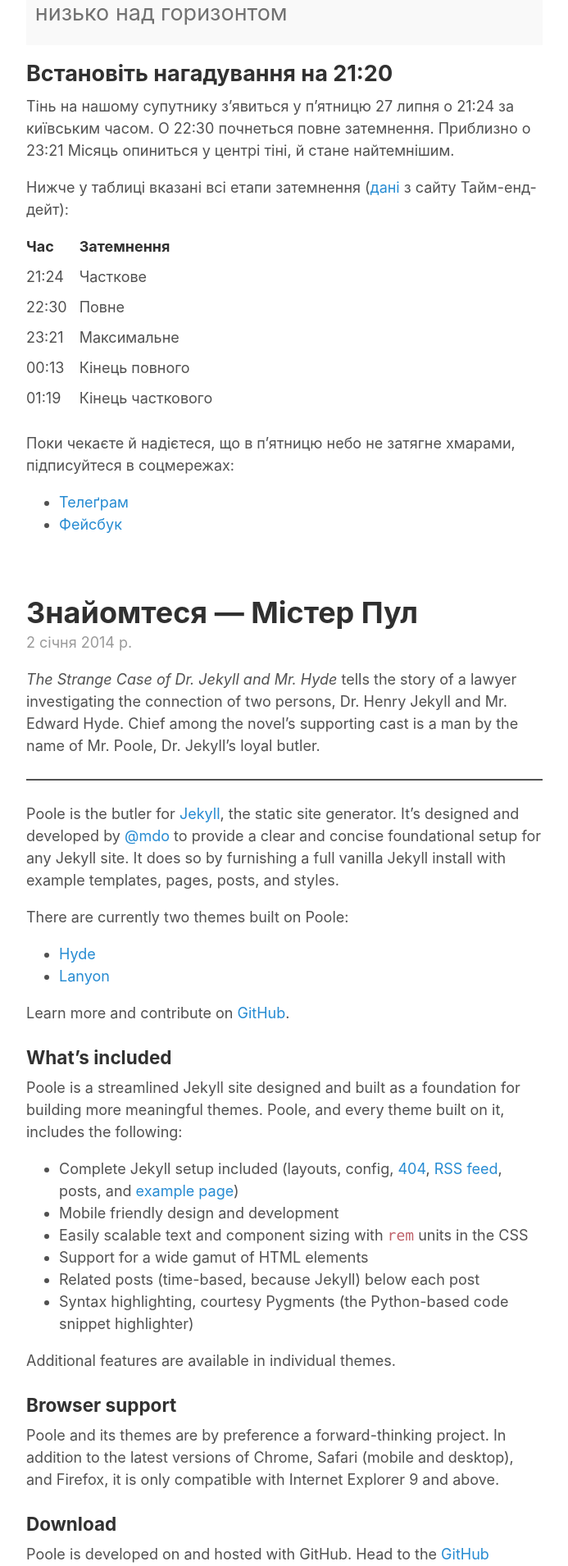
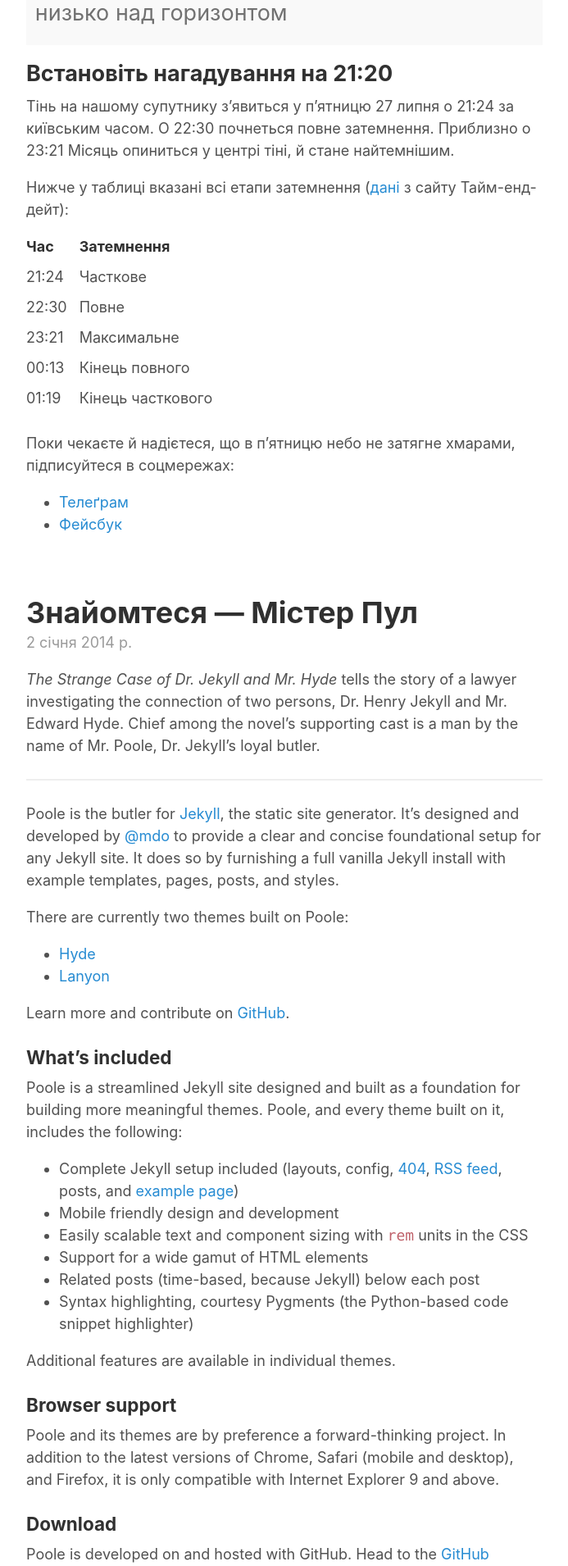
Before and after one commit to pnmrnko/pnmrnko.github.io, a Jekyll site: the page built from index.html, in a window 1280 px wide. Shown: the part 1670-3580 px from the top of the page at 82% size, without its empty margins (293-986 px from the left). Built offline with Jekyll 4.4.1, drawn with Linux system fonts in a browser that asks for light colours; the list of posts is cut into pages by our own code.

Commit message:
hr change color

```diff
--- a/_sass/_type.scss
+++ b/_sass/_type.scss
@@ -93,16 +93,14 @@ dd {
 /* Light mode */
 @media (prefers-color-scheme: light) {
   hr {
-    border-top: #eee;
-    border-bottom: #fff;
+    color: #eee;
   }
 }
 
 /* Dark mode */
 @media (prefers-color-scheme: dark) {
   hr {
-    border-top: rgba( 137, 136, 135, .25 );
-    border-bottom: rgba( 137, 136, 135, .25 );
+    color: rgba( 137, 136, 135, .25 );
   }
 }
 
```
